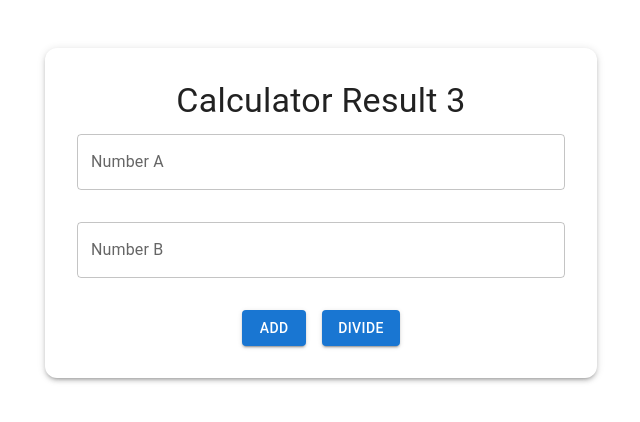
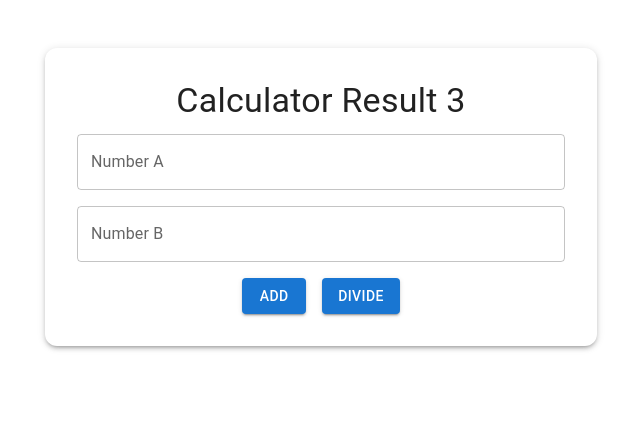
Before and after one commit to gil392/Playground, a React (Vite) app in the folder bigProject/apps/client/: page / in a window 1280 px wide. Shown: the top 422 px of the page, without its empty margins (319-959 px from the left). Built offline with nearby package versions, Linux system fonts and the light colour scheme.

Commit message:
return spacing

```diff
--- a/bigProject/apps/client/src/App.tsx
+++ b/bigProject/apps/client/src/App.tsx
@@ -38,7 +38,7 @@ function App() {
         <Typography variant="h4" align="center" gutterBottom>
           Calculator Result 3
         </Typography>
-        <Stack spacing={4}>
+        <Stack spacing={2}>
           <TextField
             label="Number A"
             type="number"
```
